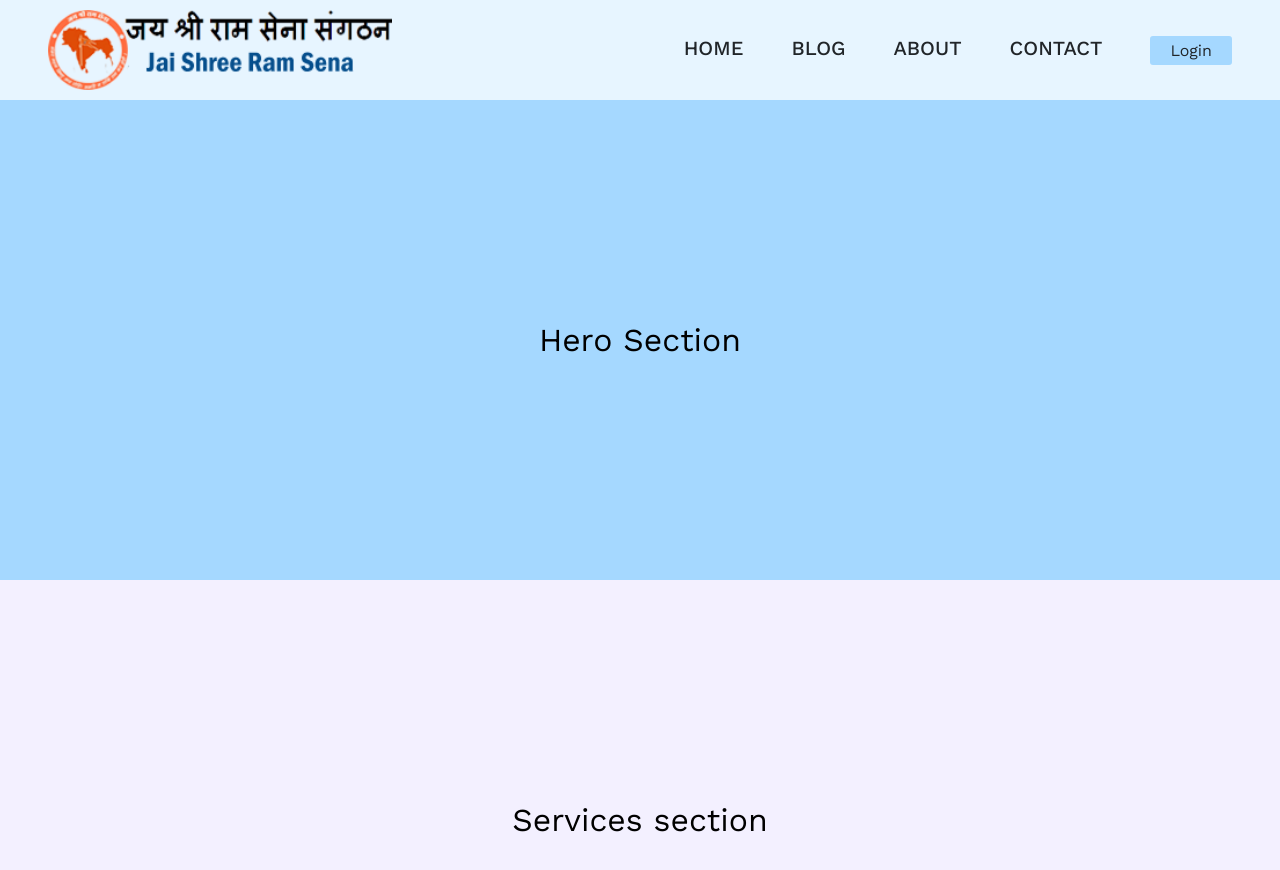
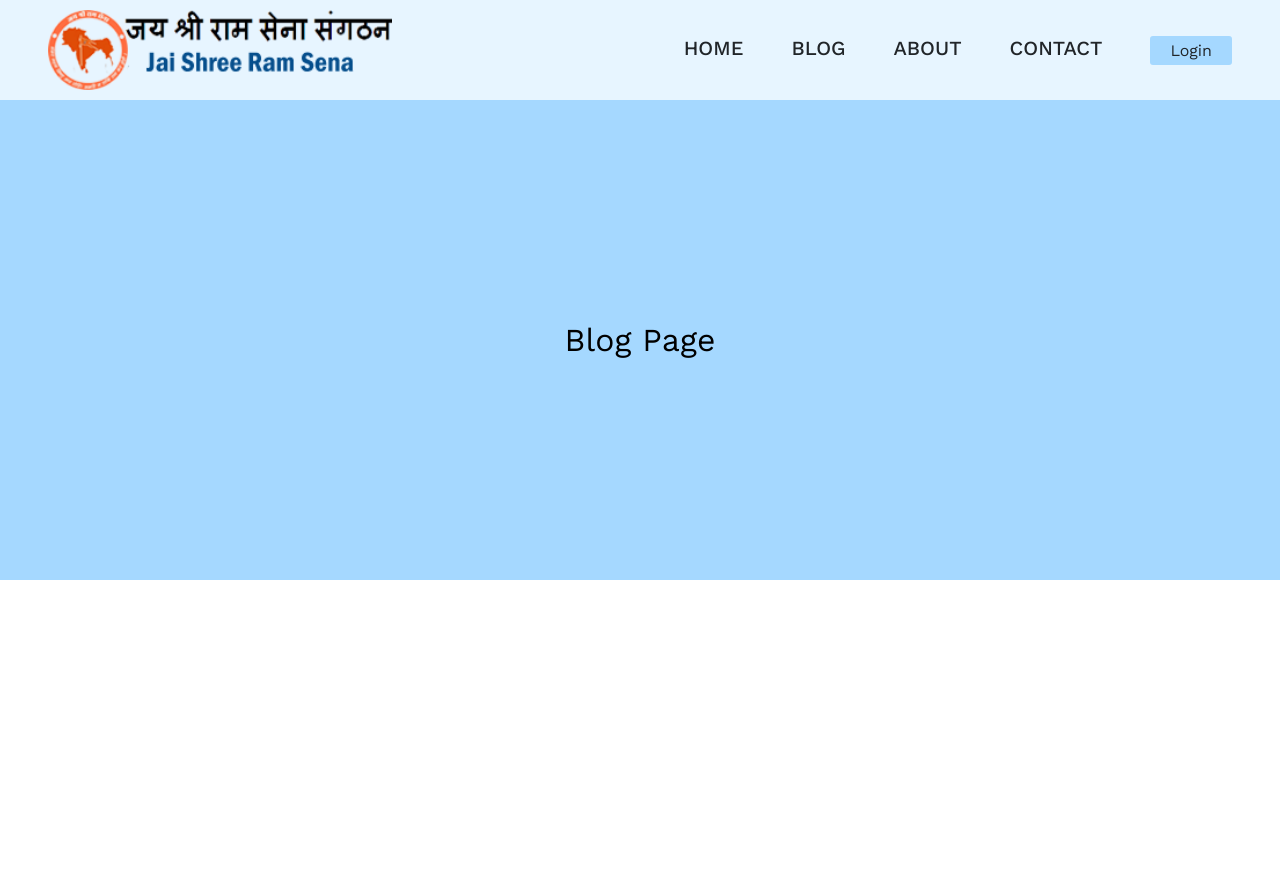
Before and after one commit to jay112298/jsrsfront, a React (Vite) app: page /blog in a window 1280 px wide. Shown: the top 870 px of the page. After the commit the page ends 800 px from the top, so only its background shows below. Built offline with nearby package versions, Linux system fonts and the light colour scheme.

Commit message:
Router is set up

```diff
--- a/src/App.jsx
+++ b/src/App.jsx
@@ -1,15 +1,22 @@
 import React from 'react'
 import Navbar from './components/Navbar/Navbar'
-import Hero from './components/Hero/Hero'
-import Services from './components/Services/Services'
+import Home from './components/pages/Home/Home'
+import Blog from './components/pages/Blog/Blog'
+import Contact from './components/pages/Contact/Contact'
+import About from './components/pages/About/About'
+import { BrowserRouter, Route, Routes } from 'react-router-dom'
 
 const App = () => {
   return (
-    <>
+    <BrowserRouter>
       <Navbar />
-      <Hero />
-      <Services />
-    </>
+      <Routes>
+        <Route path='/' element={<Home />}></Route>
+        <Route path='/blog' element={<Blog />}></Route>
+        <Route path='/about' element={<About />}></Route>
+        <Route path='/contact' element={<Contact />}></Route>
+      </Routes>
+    </BrowserRouter>
   )
 }
 
--- a/src/components/Hero/Hero.jsx
+++ b/src/components/Hero/Hero.jsx
@@ -1,12 +1,12 @@
 import React from 'react'
 import "./Hero.css"
 
-const Hero = () => {
+const Hero = (props) => {
   return (
     <main>
         <section className="section-hero">
             <div className="hero">
-                <p>Hero Section</p>
+                <p>{props.inp}</p>
             </div>
         </section>
     </main>
--- a/src/components/Navbar/Navbar.jsx
+++ b/src/components/Navbar/Navbar.jsx
@@ -2,6 +2,7 @@ import React, {useState} from "react";
 import "./Navbar.css";
 import Logo from "../../assets/logo.png";
 import { CgMenu, CgCloseR } from "react-icons/cg";
+import { Link } from "react-router-dom";
 
 const Navbar = () => {
 
@@ -16,11 +17,11 @@ const Navbar = () => {
 
       <div className={isMenu ? "navbar active" : "navbar"}>
         <ul className="navbar-list active">
-          <li className="navbar-link">Home</li>
-          <li className="navbar-link">Blog</li>
-          <li className="navbar-link">About</li>
-          <li className="navbar-link">Contact</li>
-          <li className="navbar-link "><button className="login-btn">Login</button></li>
+          <li><Link to="/" className="navbar-link">Home</Link></li>
+          <li><Link to="/blog" className="navbar-link">Blog</Link></li>
+          <li><Link to="/about" className="navbar-link">About</Link></li>
+          <li><Link to="/contact" className="navbar-link">Contact</Link></li>
+          <li className="navbar-link"><button className="login-btn">Login</button></li>
         </ul>
       </div>
       <div className="mobile-navbar-btn" onClick={changeButton}>
--- /dev/null
+++ b/src/components/pages/About/About.jsx
@@ -0,0 +1,11 @@
+import React from 'react'
+import Hero from '../../Hero/Hero'
+
+
+const About = () => {
+  return (
+    <Hero inp={"About Page"}/>
+  )
+}
+
+export default About
--- /dev/null
+++ b/src/components/pages/Blog/Blog.jsx
@@ -0,0 +1,10 @@
+import React from 'react'
+import Hero from '../../Hero/Hero'
+
+const Blog = () => {
+  return (
+    <Hero inp={"Blog Page"}/>
+  )
+}
+
+export default Blog
--- /dev/null
+++ b/src/components/pages/Contact/Contact.jsx
@@ -0,0 +1,11 @@
+import React from 'react'
+import Hero from '../../Hero/Hero'
+
+
+const Contact = () => {
+  return (
+    <Hero inp={"Contact Page"} />
+  )
+}
+
+export default Contact
--- /dev/null
+++ b/src/components/pages/Home/Home.jsx
@@ -0,0 +1,14 @@
+import React from 'react'
+import Hero from '../../Hero/Hero'
+import Services from '../../Services/Services'
+
+const Home = () => {
+  return (
+    <>
+        <Hero inp={"Hero Section"}/>
+        <Services />
+    </>
+  )
+}
+
+export default Home
```
Also changed, not shown: src/components/pages/Blog/Blog.css (added), src/components/pages/Home/Home.css (added).
